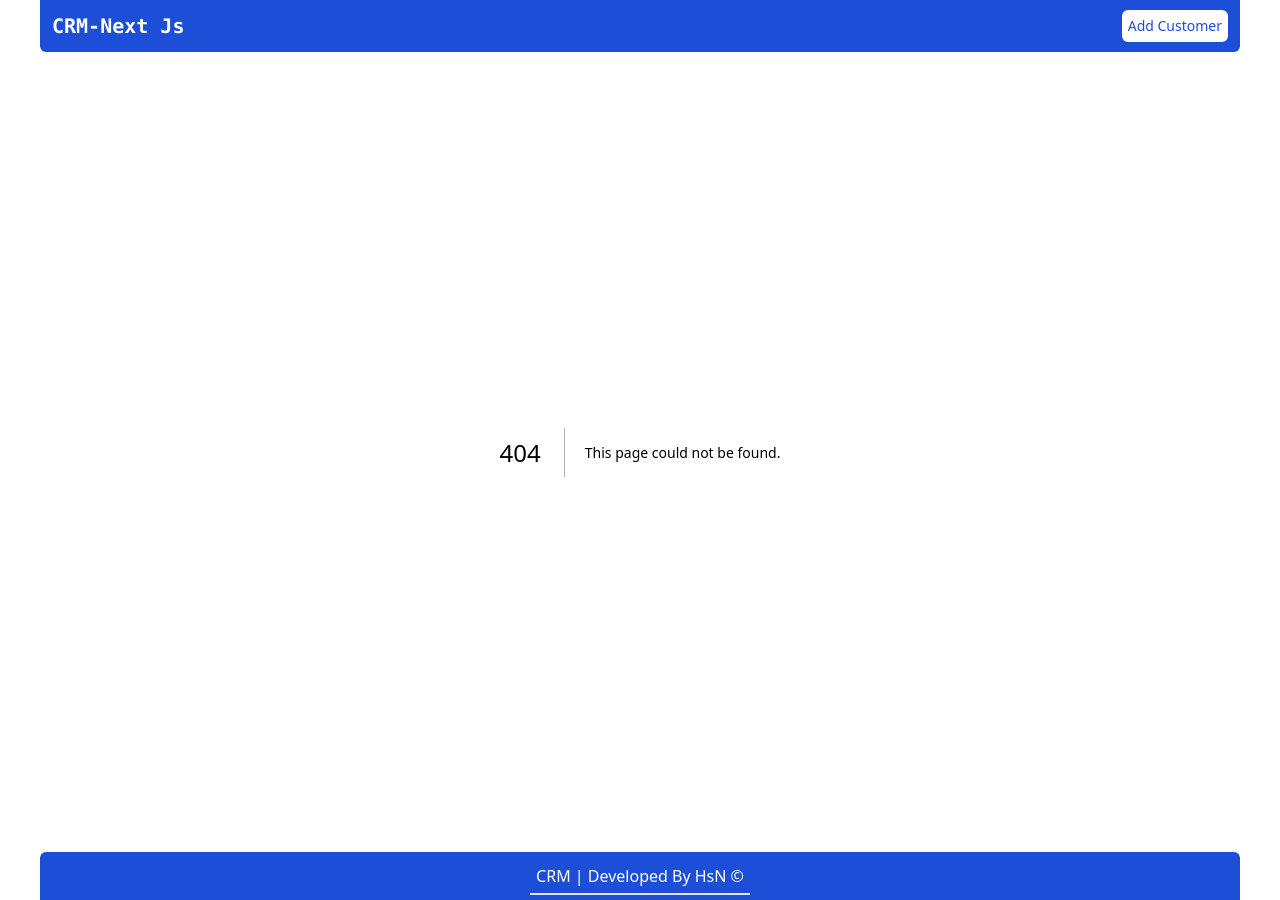
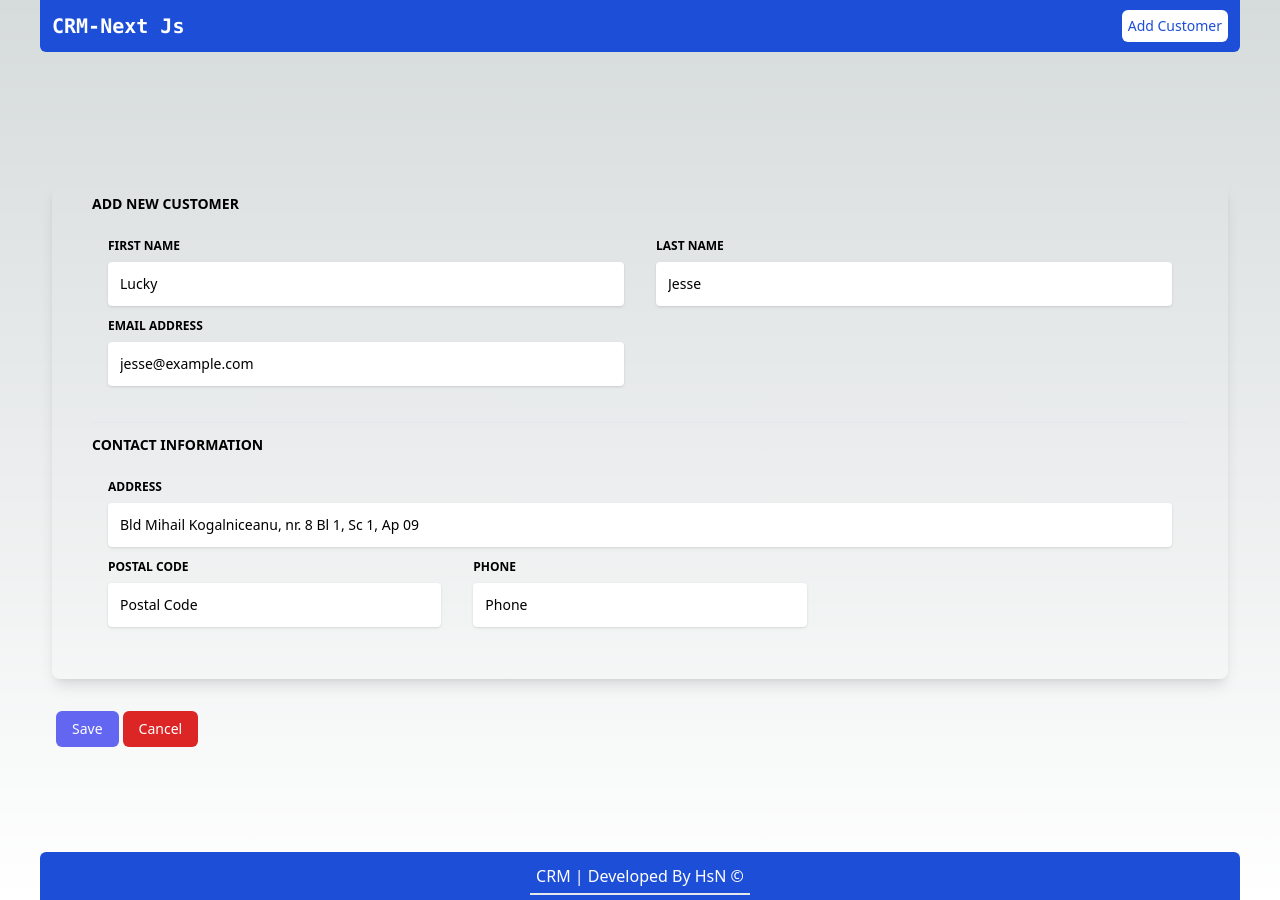
Before and after one commit to hasanashrafi/crm-next, a Next.js app: page /add-customer in a window 1280 px wide. Before the commit this address had no page. Built offline with nearby package versions, Linux system fonts and the light colour scheme.

Commit message:
add customer component

```diff
--- /dev/null
+++ b/pages/add-customer/index.js
@@ -0,0 +1,7 @@
+import AddCustomPage from "@/components/templates/AddCustomPage"
+
+function Index() {
+  return <AddCustomPage/>
+}
+
+export default Index
```
